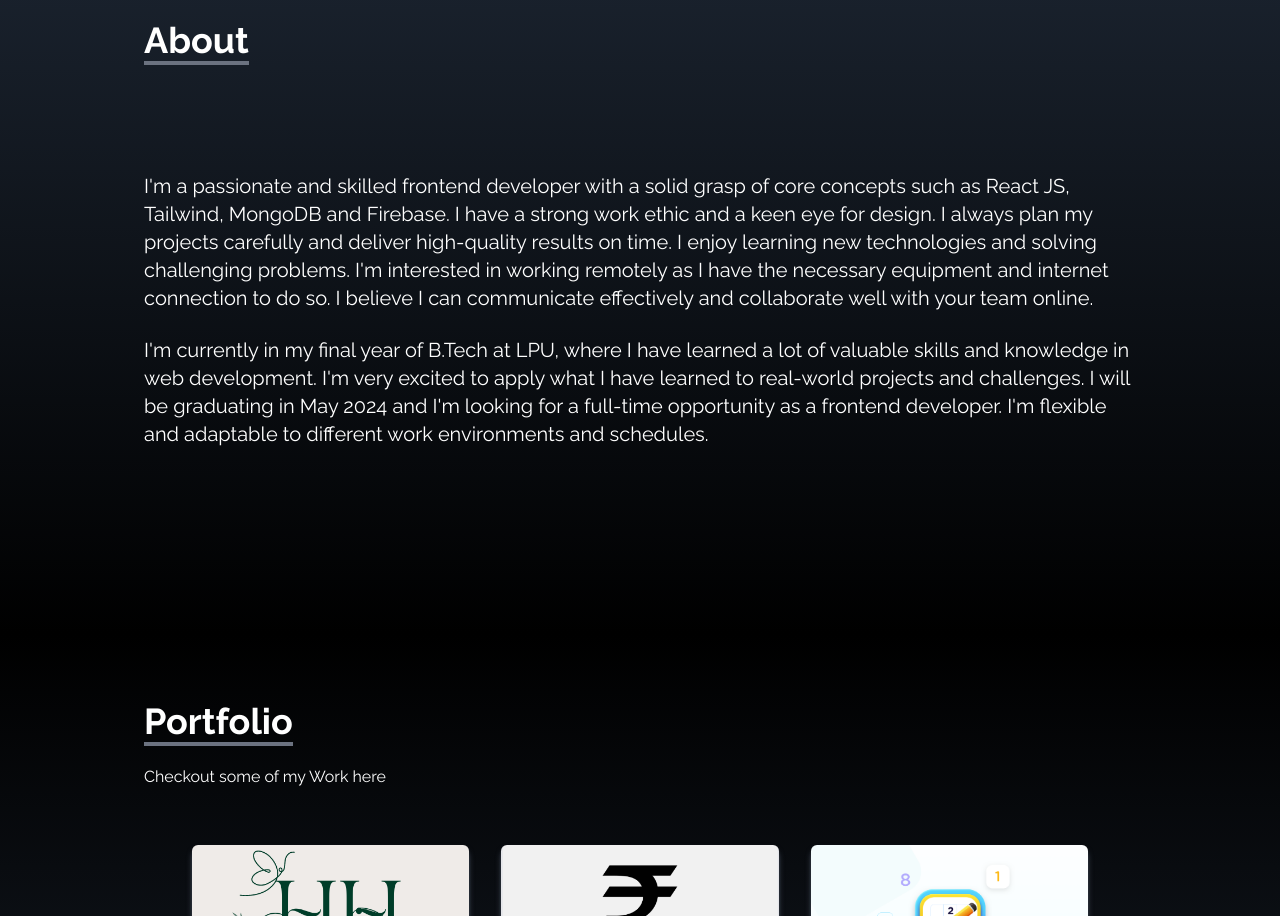
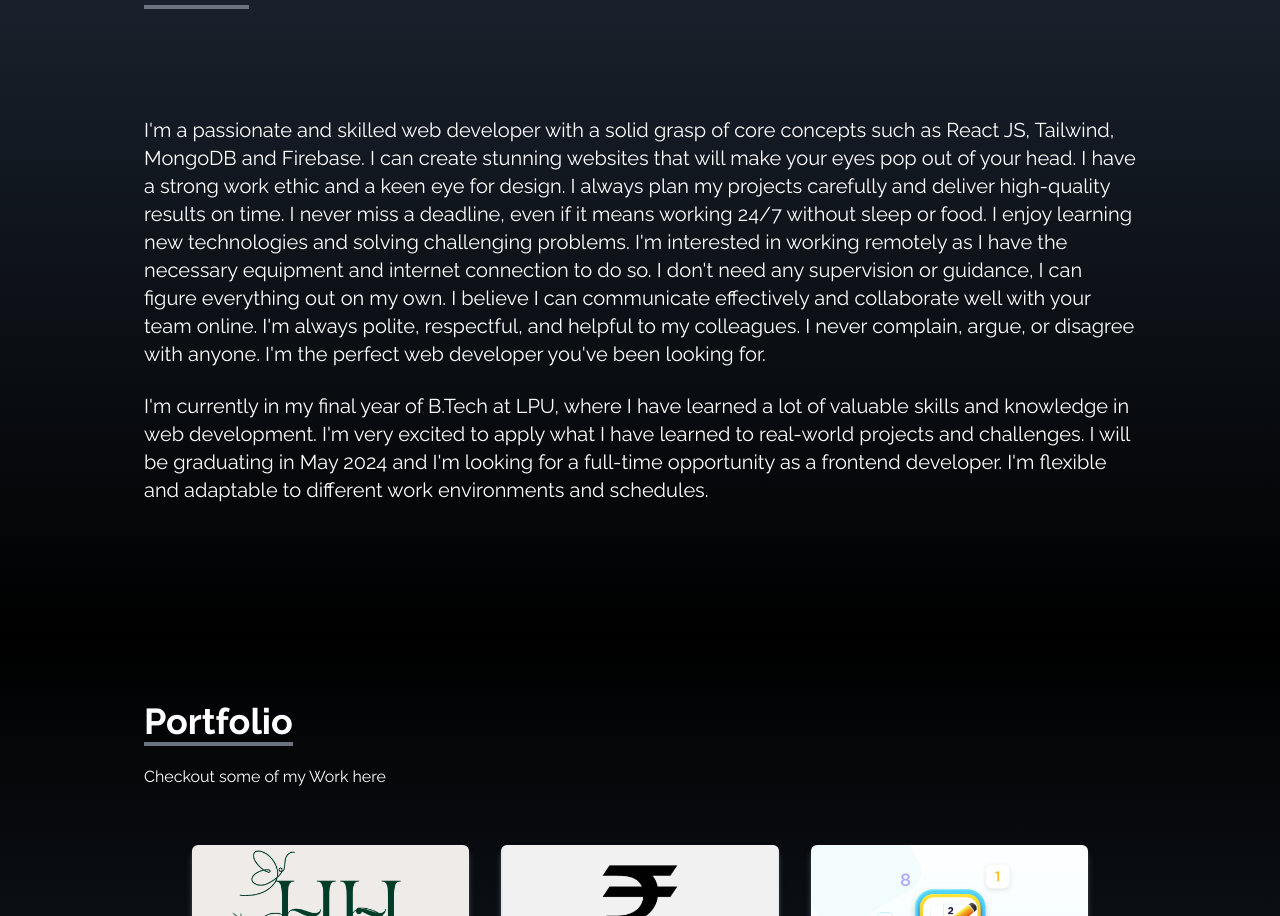
Before and after one commit to sandeepmallina/my-portfolio, a React (Vite) app: page / in a window 1280 px wide. Shown: the part 966-1882 px from the top of the page. Built offline with nearby package versions, Linux system fonts and the light colour scheme.

Commit message:
Made some changes in about section

```diff
--- a/src/components/About.jsx
+++ b/src/components/About.jsx
@@ -13,14 +13,20 @@ const About = () => {
           </p>
         </div>
         <p className="text-xl mt-20">
-          I'm a passionate and skilled frontend developer with a solid grasp of
-          core concepts such as React JS, Tailwind, MongoDB and Firebase. I have
-          a strong work ethic and a keen eye for design. I always plan my
-          projects carefully and deliver high-quality results on time. I enjoy
-          learning new technologies and solving challenging problems. I'm
-          interested in working remotely as I have the necessary equipment and
-          internet connection to do so. I believe I can communicate effectively
-          and collaborate well with your team online.
+          I'm a passionate and skilled web developer with a solid grasp of core
+          concepts such as React JS, Tailwind, MongoDB and Firebase. I can
+          create stunning websites that will make your eyes pop out of your
+          head. I have a strong work ethic and a keen eye for design. I always
+          plan my projects carefully and deliver high-quality results on time. I
+          never miss a deadline, even if it means working 24/7 without sleep or
+          food. I enjoy learning new technologies and solving challenging
+          problems. I'm interested in working remotely as I have the necessary
+          equipment and internet connection to do so. I don't need any
+          supervision or guidance, I can figure everything out on my own. I
+          believe I can communicate effectively and collaborate well with your
+          team online. I'm always polite, respectful, and helpful to my
+          colleagues. I never complain, argue, or disagree with anyone. I'm the
+          perfect web developer you've been looking for.
         </p>
         <br />
         <p className="text-xl">
```
